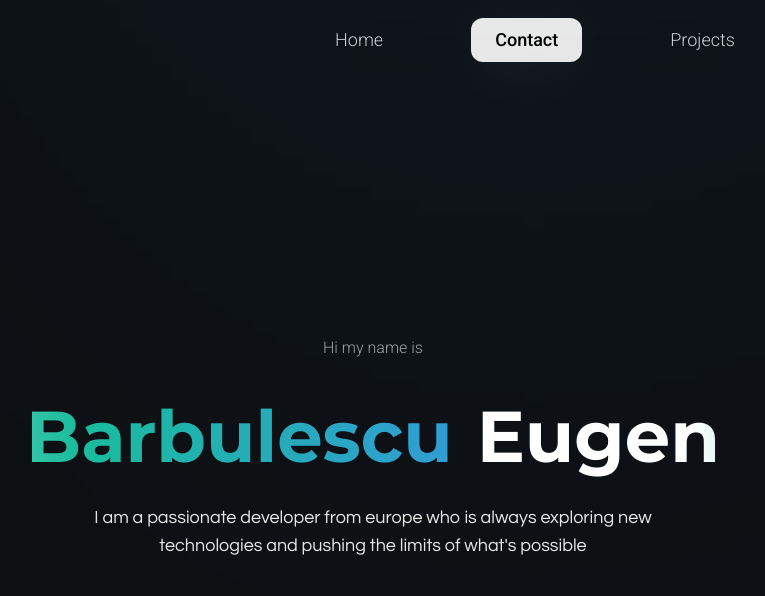
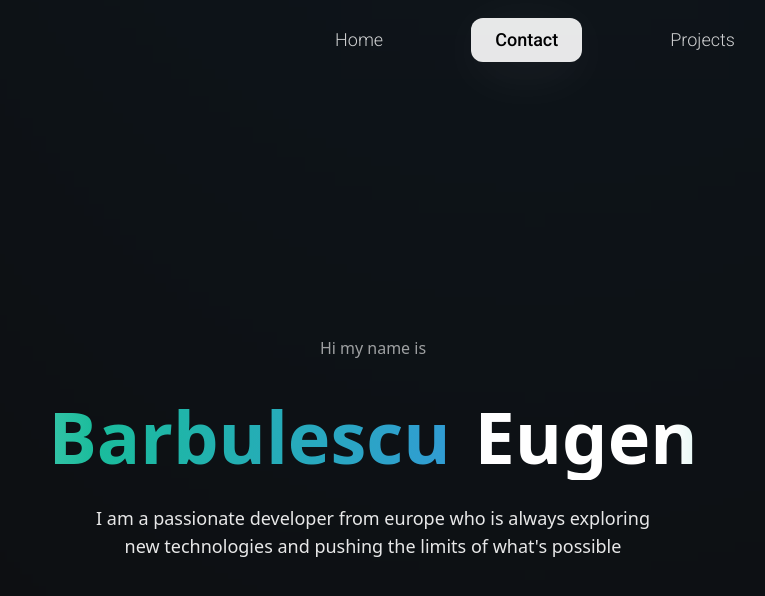
Before and after one commit to erupturatis/Personal-Website, a Next.js app: page /home in a window 1280 px wide. Shown: the top 596 px of the page, without its empty margins (105-870 px from the left). Built offline with nearby package versions, Linux system fonts and the light colour scheme.

Commit message:
rm fonts

```diff
--- a/src/components/home/top/Top.tsx
+++ b/src/components/home/top/Top.tsx
@@ -6,25 +6,25 @@ import styles from './top.module.css';
 import Canvas from './Canvas';
 type windowWidth = null | number;
 
-import { Montserrat, Questrial, Roboto } from 'next/font/google';
+// import { Montserrat, Questrial, Roboto } from 'next/font/google';
 
-const montserrat = Montserrat({
-  weight: ['300', '400', '500', '600', '700'],
-  subsets: ['latin'],
-  variable: '--font-montserrat',
-});
+// const montserrat = Montserrat({
+//   weight: ['300', '400', '500', '600', '700'],
+//   subsets: ['latin'],
+//   variable: '--font-montserrat',
+// });
 
-const questrial = Questrial({
-  weight: ['400'],
-  subsets: ['latin'],
-  variable: '--font-questrial',
-});
+// const questrial = Questrial({
+//   weight: ['400'],
+//   subsets: ['latin'],
+//   variable: '--font-questrial',
+// });
 
-const roboto = Roboto({
-  weight: ['300', '400', '500', '700'],
-  subsets: ['latin'],
-  variable: '--font-roboto',
-});
+// const roboto = Roboto({
+//   weight: ['300', '400', '500', '700'],
+//   subsets: ['latin'],
+//   variable: '--font-roboto',
+// });
 
 const Top = () => {
   const [windowWidth, setWindowWidth] = useState<windowWidth>(null);
@@ -55,12 +55,10 @@ const Top = () => {
     <div>
       <div className={` w-full flex justify-center xl:mt-64  xl:pl-32 2xl:pl-64 xl:justify-start mb-10 mt-24 text-white text-xl`}>
         <div className="w-[350px] md:w-[500px] xl:w-[700px] ">
-          <div className={`${roboto.className} text-center opacity-60  font-light text-sm md:text-base mb-2 `}>Hi my name is</div>
+          <div className={`${'roboto'} text-center opacity-60  font-light text-sm md:text-base mb-2 `}>Hi my name is</div>
           <div className=" flex justify-center items-center mt-6 xl:mt-10 ">
             <div
-              className={`${montserrat.className} text-center relative pb-2 text-3xl md:text-7xl font-bold  ${styles.colorName} ${
-                word ? '' : styles.colorNameInactive
-              }`}
+              className={`${'questial'} text-center relative pb-2 text-3xl md:text-7xl font-bold  ${styles.colorName} ${word ? '' : styles.colorNameInactive}`}
             >
               <div className="absolute top-5 w-full flex justify-center">
                 <div
@@ -72,7 +70,7 @@ const Top = () => {
               Barbulescu
             </div>
             <div
-              className={`${montserrat.className} relative text-center ml-3 xl:ml-6 text-3xl md:text-7xl font-bold pb-2  ${styles.colorName} ${
+              className={`${'montserrat'} relative text-center ml-3 xl:ml-6 text-3xl md:text-7xl font-bold pb-2  ${styles.colorName} ${
                 !word ? '' : styles.colorNameInactive
               }`}
             >
@@ -80,7 +78,7 @@ const Top = () => {
             </div>
           </div>
           <div className=" flex relative justify-center w-full ">
-            <div className={`${questrial.className}  w-5/6  text-center opacity-90 mt-6 text-sm md:text-lg  `}>
+            <div className={`${'questial'}  w-5/6  text-center opacity-90 mt-6 text-sm md:text-lg  `}>
               I am a passionate developer from europe who is always exploring new technologies and pushing the limits of what's possible
             </div>
             {windowWidth && windowWidth > 1280 ? <div id={'huskyScrollTop'} className="absolute top-0"></div> : <></>}
```
